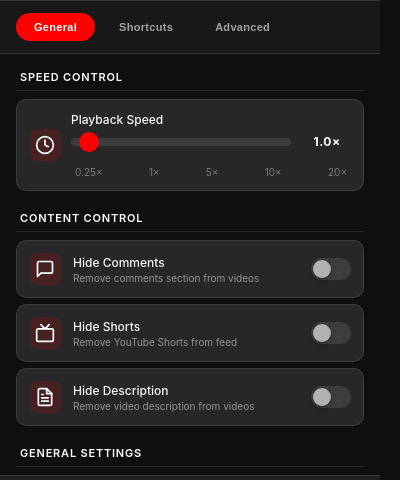
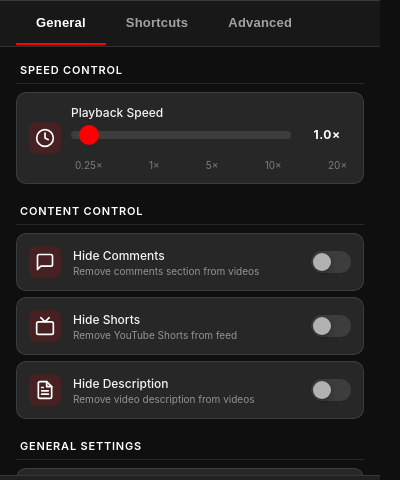
Before and after one commit to mahmudnibir/yt-extension-enhanced, a browser extension: page popup.html in a window 400 px wide. Shown: the part 60-540 px from the top of the page. Drawn offline with Linux system fonts and the light colour scheme.

Commit message:
design: Update tabs to minimal underline style
- Replace pill-style tabs with clean underline indicator
- Add bottom border animation for active tab
- Increase font size to 13px for better readability
- Remove rounded corners and background colors
- Add subtle hover background effect
- Align with modern UI design patterns

```diff
--- a/popup.html
+++ b/popup.html
@@ -55,56 +55,49 @@
     .tabs {
       display: flex;
       background: var(--bg-secondary);
-      padding: 12px 16px;
-      gap: 6px;
+      padding: 0 16px;
+      gap: 0;
       border-bottom: 1px solid var(--border-color);
     }
 
     .tab {
-      padding: 8px 18px;
+      padding: 14px 20px;
       background: transparent;
       border: none;
       color: var(--text-secondary);
-      font-size: 11px;
+      font-size: 13px;
       font-weight: 600;
       cursor: pointer;
-      transition: all 0.3s cubic-bezier(0.4, 0, 0.2, 1);
-      border-radius: 20px;
+      transition: all 0.2s ease;
       position: relative;
-      overflow: hidden;
-      letter-spacing: 0.3px;
+      letter-spacing: 0.2px;
+      border-bottom: 2px solid transparent;
     }
 
-    .tab::before {
+    .tab::after {
       content: '';
       position: absolute;
-      top: 0;
+      bottom: -1px;
       left: 0;
       width: 100%;
-      height: 100%;
-      background: var(--bg-card);
-      opacity: 0;
-      transition: opacity 0.3s;
-      z-index: -1;
+      height: 2px;
+      background: var(--accent-color);
+      transform: scaleX(0);
+      transition: transform 0.3s cubic-bezier(0.4, 0, 0.2, 1);
     }
 
     .tab:hover {
       color: var(--text-primary);
-      transform: translateY(-1px);
-    }
-
-    .tab:hover::before {
-      opacity: 1;
+      background: rgba(255, 255, 255, 0.03);
     }
 
     .tab.active {
-      color: white;
-      background: var(--accent-color);
-      transform: translateY(0);
+      color: var(--text-primary);
+      background: transparent;
     }
 
-    .tab.active::before {
-      opacity: 0;
+    .tab.active::after {
+      transform: scaleX(1);
     }
 
     .tab-content {
```
